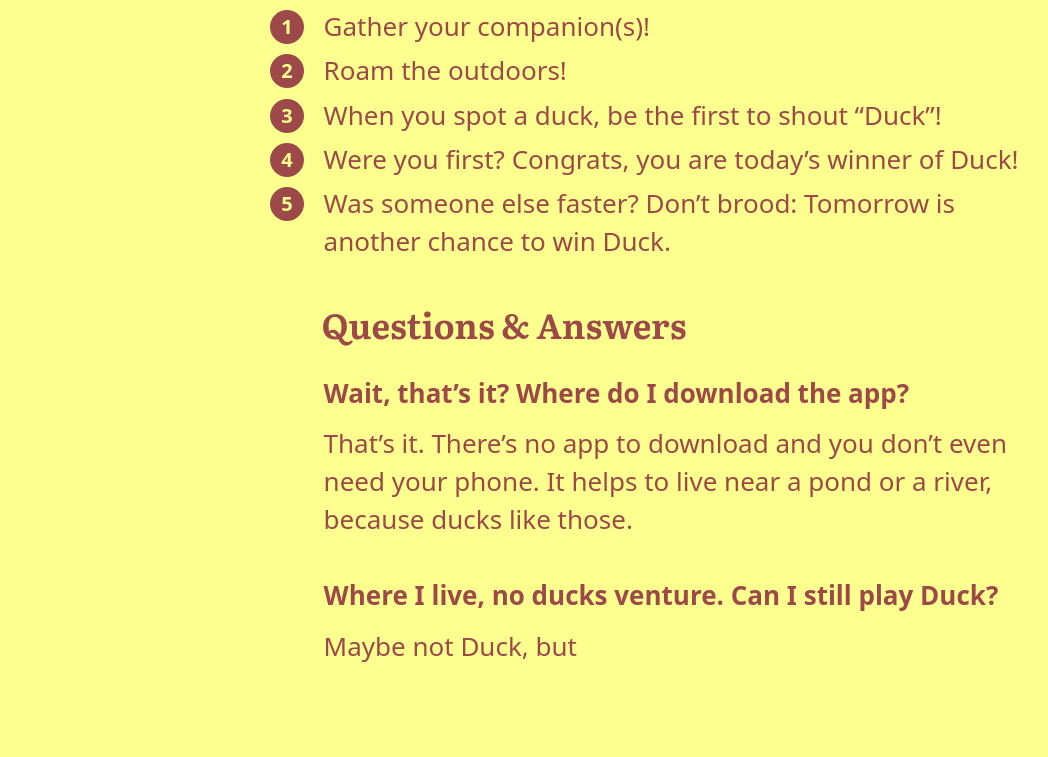
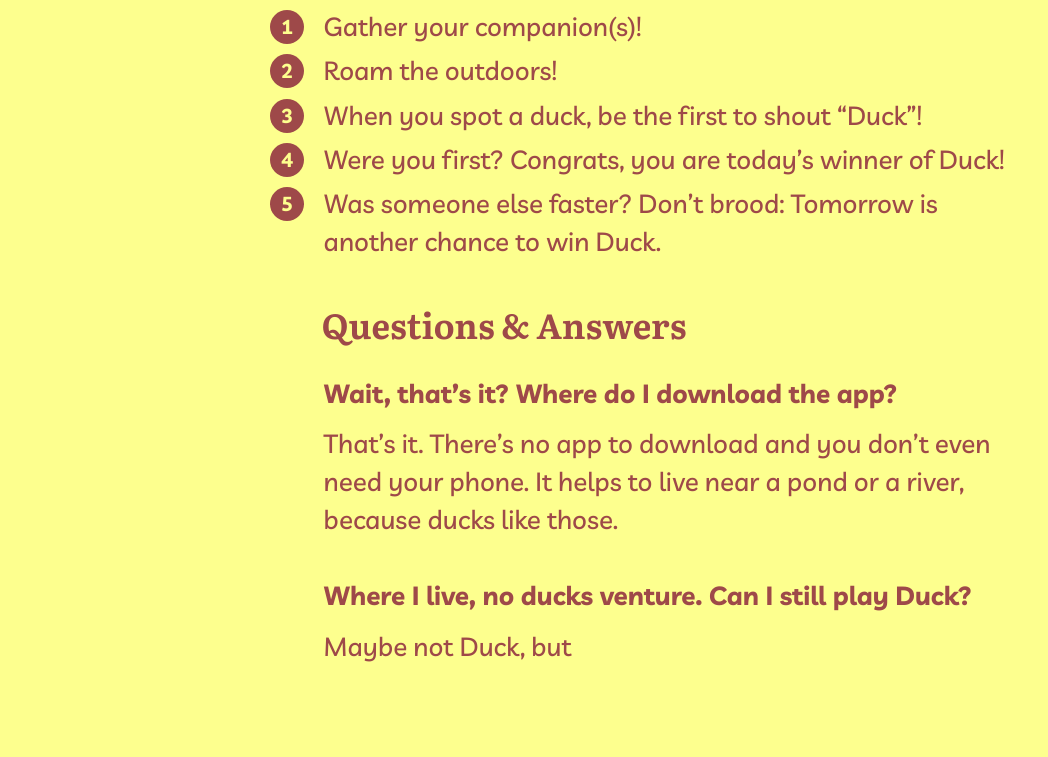
Before and after one commit to diondiondion/play-duck, a plain HTML site: page index.html in a window 1280 px wide. Shown: the part 558-1315 px from the top of the page, without its empty margins (94-1142 px from the left). Drawn offline with Linux system fonts and the light colour scheme.

Commit message:
Fix Livvic font rendering inconsistency

```diff
--- a/style.css
+++ b/style.css
@@ -163,7 +163,7 @@ img {
 }
 
 body {
-	font-family: system-ui, -apple-system, BlinkMacSystemFont, sans-serif;
+	font-family: "Livvic", system-ui, -apple-system, BlinkMacSystemFont, sans-serif;
 	font-size: var(--fluid-m);
 	line-height: 1.45;
 }
```
Also changed, not shown: assets/fonts/livvic/livvic-bold.woff, assets/fonts/livvic/livvic-bold.woff2, assets/fonts/livvic/livvic-medium.woff, assets/fonts/livvic/livvic-medium.woff2.
